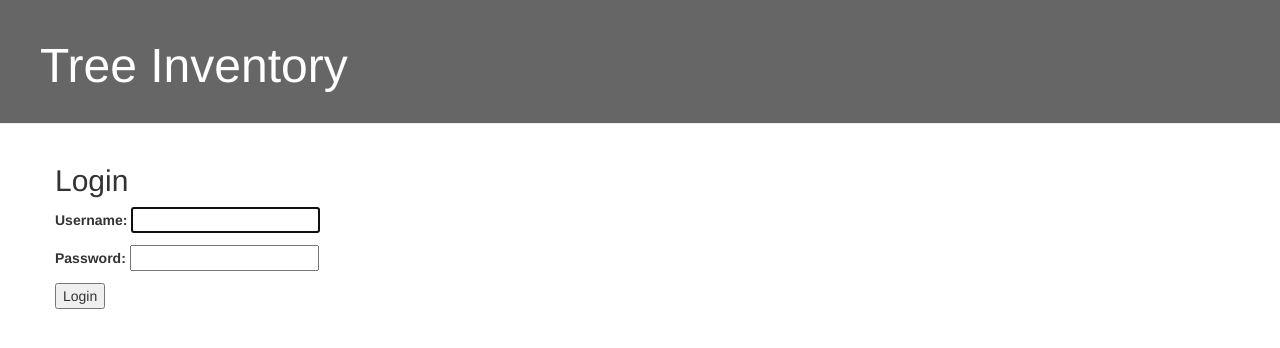
After one commit to arychter86/proprii_inventory, a Django app: page /login/ in a window 1280 px wide. The commit adds this page. Shown: the top 348 px of the page. Run offline with Django 3.2, Linux system fonts and the light colour scheme; some libraries are stand-ins or nearby versions.

Commit message:
Dodane logowanie! :)

```diff
--- a/inventory/models.py
+++ b/inventory/models.py
@@ -6,7 +6,7 @@ from django.utils.translation import ugettext_lazy as _
 
 
 class Tree(models.Model):
-    inventory = models.ForeignKey('Inventory',null=True)
+    inventory = models.ForeignKey('Inventory')
     name = models.CharField(max_length=200)
     latin_name = models.CharField(max_length=200)
     height_m = models.IntegerField()
--- a/inventory/templates/inventory/inventory.html
+++ b/inventory/templates/inventory/inventory.html
@@ -26,6 +26,7 @@
               {% endfor %}
           </tbody>
       </table>
+      {{formset.errors}}
        {{ formset.management_form }}
       <input type="submit" name="trees" value="Submit" />
   </form>
--- /dev/null
+++ b/inventory/templates/registration/login.html
@@ -0,0 +1,12 @@
+{% extends '../inventory/base.html' %}
+
+{% block title %}Login{% endblock %}
+
+{% block content %}
+  <h2>Login</h2>
+  <form method="post">
+    {% csrf_token %}
+    {{ form.as_p }}
+    <button type="submit">Login</button>
+  </form>
+{% endblock %}
--- a/inventory/urls.py
+++ b/inventory/urls.py
@@ -16,11 +16,11 @@ Including another URLconf
 from django.conf.urls import url
 from . import views
 from django.conf import settings
-
+from django.contrib.auth import views as auth_views
 # ... your normal urlpatterns here
 
 urlpatterns = [
      url(r'^$', views.inv_list, name='inv_list'),
-     url(r'^$', views.inv_list, name='inv_list'),
      url(r'^inventory/(?P<id>[0-9]+)/$', views.inventory),
+      url(r'^login/$', auth_views.login, name='login'),
 ]
--- a/proprii/urls.py
+++ b/proprii/urls.py
@@ -15,8 +15,10 @@ Including another URLconf
 """
 from django.conf.urls import include, url
 from django.contrib import admin
-
+from django.contrib.auth import views as auth_views
 urlpatterns = [
     url(r'^admin/', admin.site.urls),
+    url(r'^login/$', auth_views.login, name='login'),
+    url(r'^logout/$', auth_views.logout, name='logout'),
     url(r'', include('inventory.urls')),
 ]
```
Also changed, not shown: inventory/views.py (+6 -2 lines).
